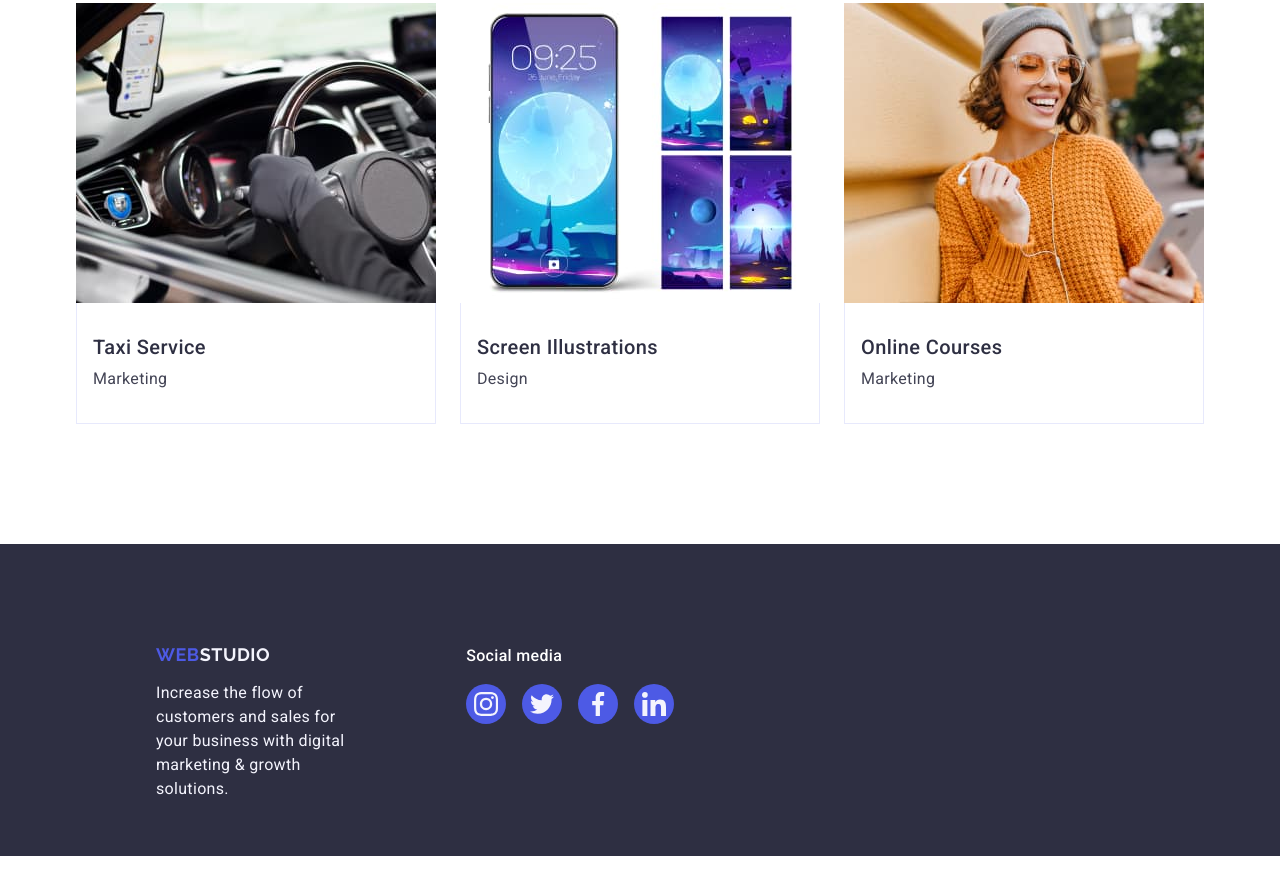
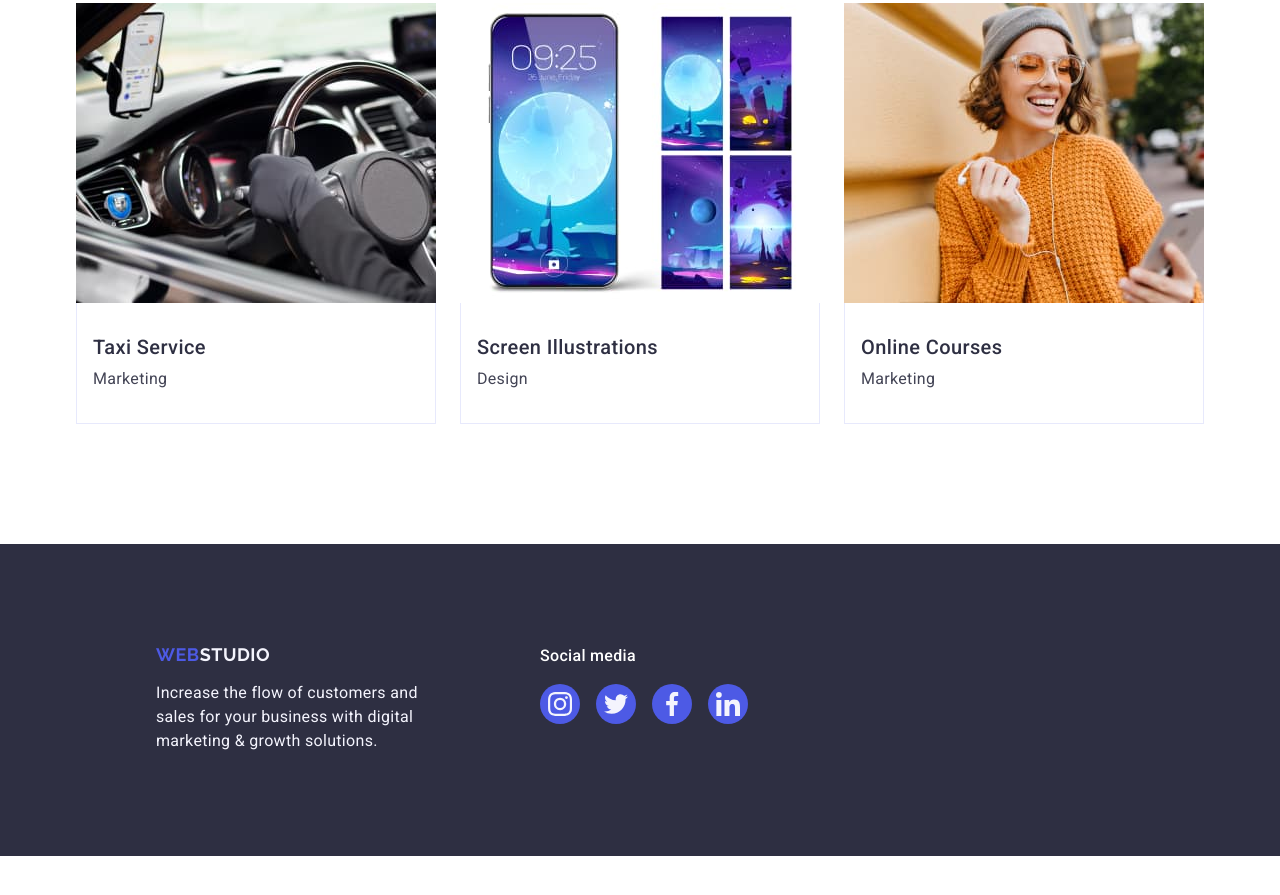
Before and after one commit to abysswaler/goit-markup-hw-04, a plain HTML site: page index.html in a window 1280 px wide. Shown: the part 2647-3542 px from the top of the page. After the commit the page ends 3503 px from the top, so only its background shows below. Drawn offline with nearby package versions, Linux system fonts and the light colour scheme.

Commit message:
correct-project

```diff
--- a/css/styles.css
+++ b/css/styles.css
@@ -387,7 +387,7 @@ img {
   transition: transform 250ms cubic-bezier(0.4, 0, 0.2, 1);
 }
 
-.overlay-image:hover .overlay {
+.portfolio-item:hover .overlay {
   transform: translateY(0);
 }
 
@@ -482,8 +482,6 @@ img {
 .container-footer {
   display: flex;
   align-items: baseline;
-  margin-right: 120px;
-  padding: 0px 692px 100px 156px;
 }
 
 .container-footer-list {
--- a/index.html
+++ b/index.html
@@ -438,7 +438,7 @@
 
     <!--------------------------------------- Footer --------------------------------------->
     <footer class="footer">
-      <div class="container-footer">
+      <div class="container-footer container">
         <div class="container-footer-list">
           <a href="./index.html" class="footer-logo">
             Web<span class="footer-logo-studio">Studio</span>
```
